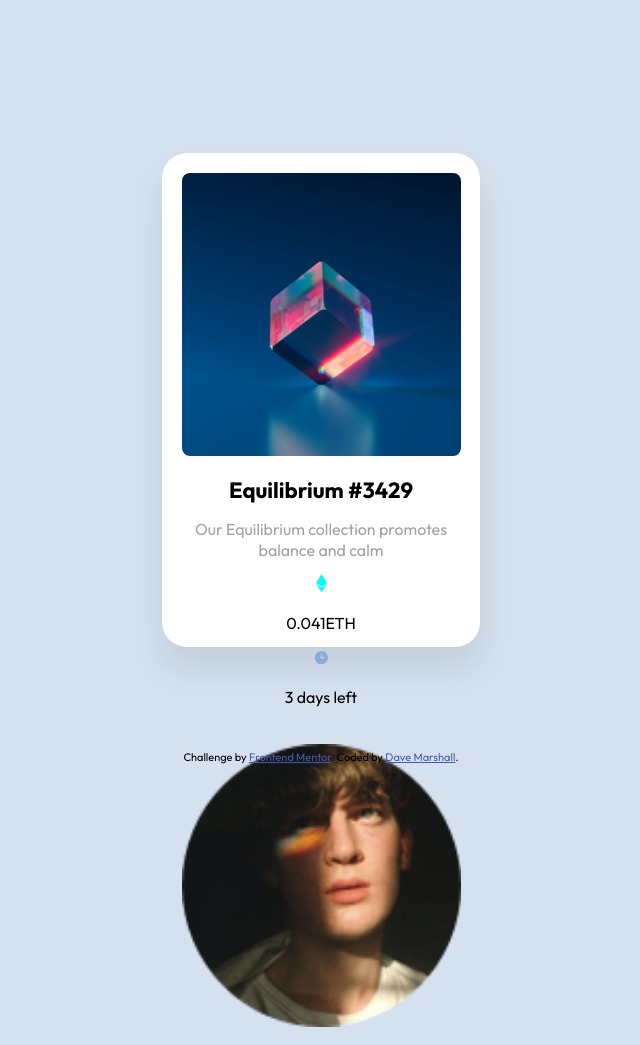
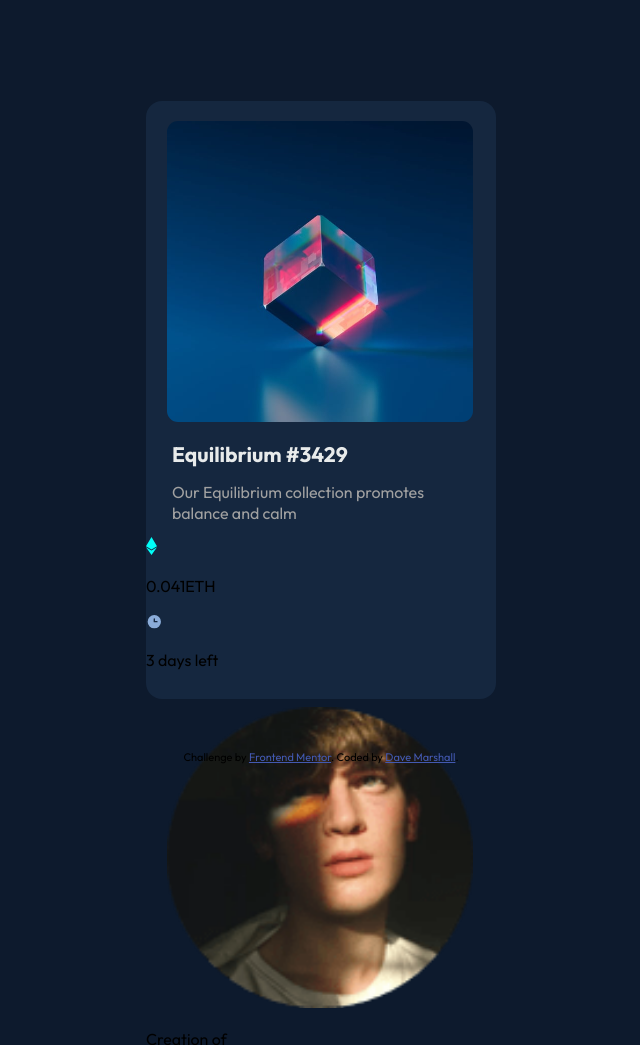
Before and after one commit to bombblastmedia/nft-challenge, a plain HTML site: page index.html in a window 1280 px wide. Shown: the top 1045 px of the page, without its empty margins (319-959 px from the left). Drawn offline with Linux system fonts and the light colour scheme.

Commit message:
chnge units to em

```diff
--- a/style.css
+++ b/style.css
@@ -15,7 +15,7 @@ body {
     margin: 0;
     padding: 0;
     height: 100%;
-    background-color: #D5E1EF;
+    background-color: #0D1A2D;
     font-family: 'Outfit', 'Josefin', 'Segoe UI', Tahoma, Geneva, Verdana, sans-serif;
     color: #000000;
     font-size: 100%;
@@ -24,31 +24,27 @@ body {
     display: flex;
     align-items: center;
     justify-content: center;
-    text-align: center;
     text-decoration: none;
 }
 
 .mob-card {
-    width: 318px;
-    height: 494px;
-    left: 28px;
-    top: 87px;
-    background: #FFFFFF;
-    box-shadow: 0px 22px 32px 2px rgba(0, 0, 0, 0.08);
-    border-radius: 25px;
+    width: 21.875em;
+    height: 37.375em;
+    background: #15273F;
+    border-radius: 1em;
 }
 
 img {
-    width: 279px;
-    height: 283px;
-    left: 47px;
-    top: 102px;
-    border-radius: 8px;
-    margin-top: 20px;
-    -webkit-border-radius: 8px;
-    -moz-border-radius: 8px;
-    -ms-border-radius: 8px;
-    -o-border-radius: 8px;
+    width: 19.125em;
+    height: 18.813em;
+    border-radius:  0.688em;
+    margin-top: 1.25em;
+    margin-left: 1.30em;
+    -webkit-border-radius: 0.688em;
+    -moz-border-radius: 0.688em;
+    -ms-border-radius: 0.688em;
+    -o-border-radius: 0.688em;
+
 }
 
 .main-text {
@@ -56,8 +52,9 @@ img {
 }
 
 h1 {
-    font-size: 22px;
-    font-weight: 700;
+    font-size: 	1.3125rem;
+    font-weight: 900;
+    color: #E8EBEB;
 }
 
 h2 {
```
